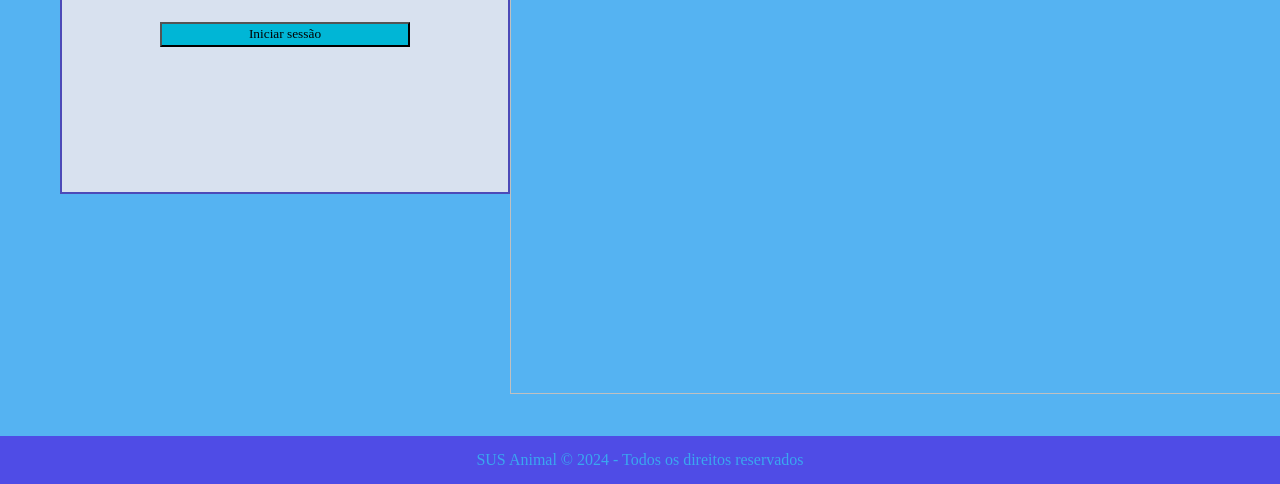
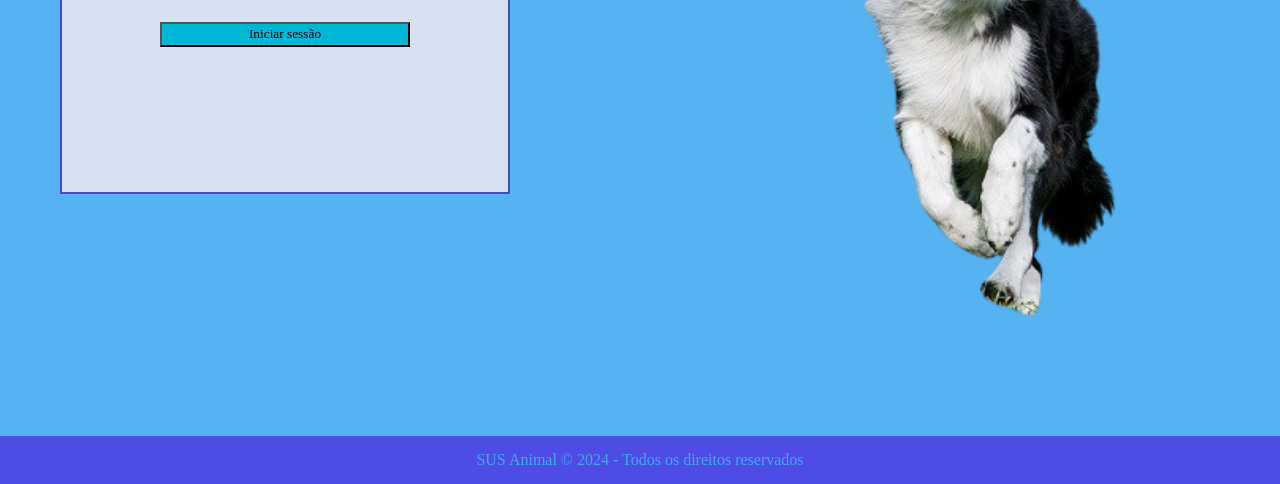
Before and after one commit to isabelly-cristina/isabelly-cristina.github.io, a plain HTML site: page index.html in a window 1280 px wide. Shown: the part 316-800 px from the top of the page. Drawn offline with Linux system fonts and the light colour scheme; a web font is replaced by a local one.

Commit message:
Update index.html

```diff
--- a/index.html
+++ b/index.html
@@ -55,7 +55,7 @@
                 </div>
             </section>
             <div>
-                <img src="./img/index/bordercollie.png" width="950"  height="650">
+                <img src="bordercollie.png" width="950"  height="650">
             </div>
         </main>
         <footer class="fixarRodape">
```
